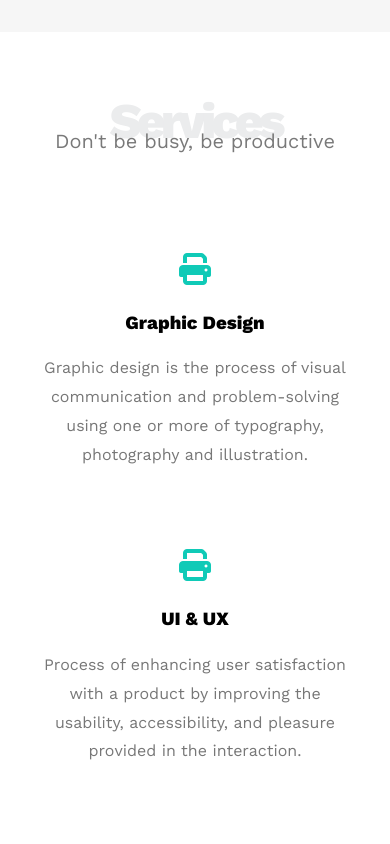
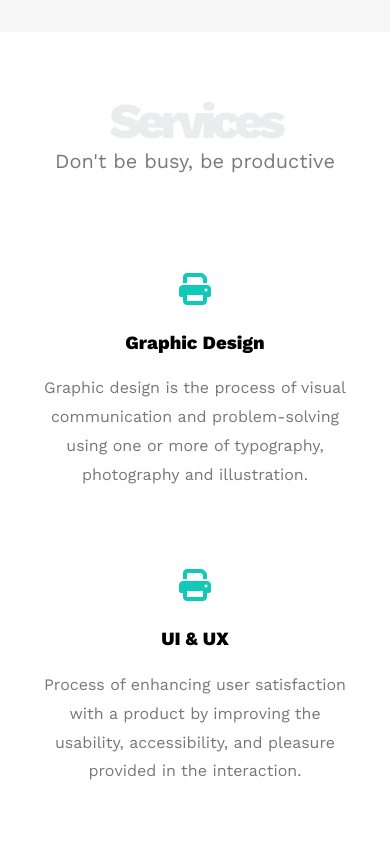
Before and after one commit to Hunter-Smsm/Leon-Website-Template, a plain HTML site: page index.html in a window 390 px wide. Shown: the part 1760-2604 px from the top of the page. Drawn offline with nearby package versions, Linux system fonts and the light colour scheme.

Commit message:
Fix Heading Bug

```diff
--- a/CSS/Leon.css
+++ b/CSS/Leon.css
@@ -61,7 +61,6 @@ body {
 }
 
 .specail-heading + p {
-  margin: -30px 0 0 0;
   font-size: 20px;
   text-align: center;
   color: #797979;
@@ -70,9 +69,6 @@ body {
 @media (max-width: 767px) {
   .specail-heading {
     font-size: 50px;
-  }
-  .specail-heading + p {
-    margin: -20px 0 0 0;
   }
 }
 
```
